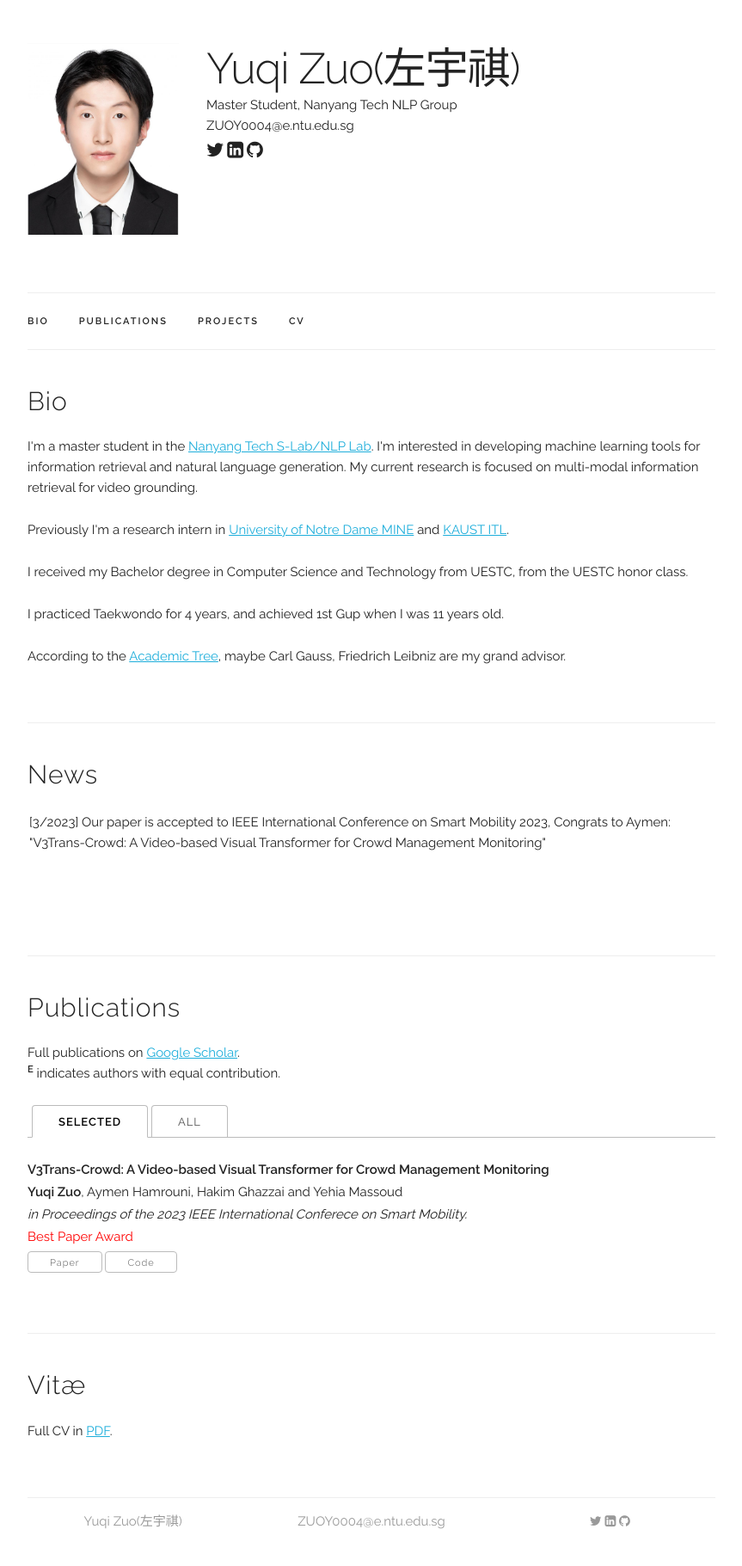
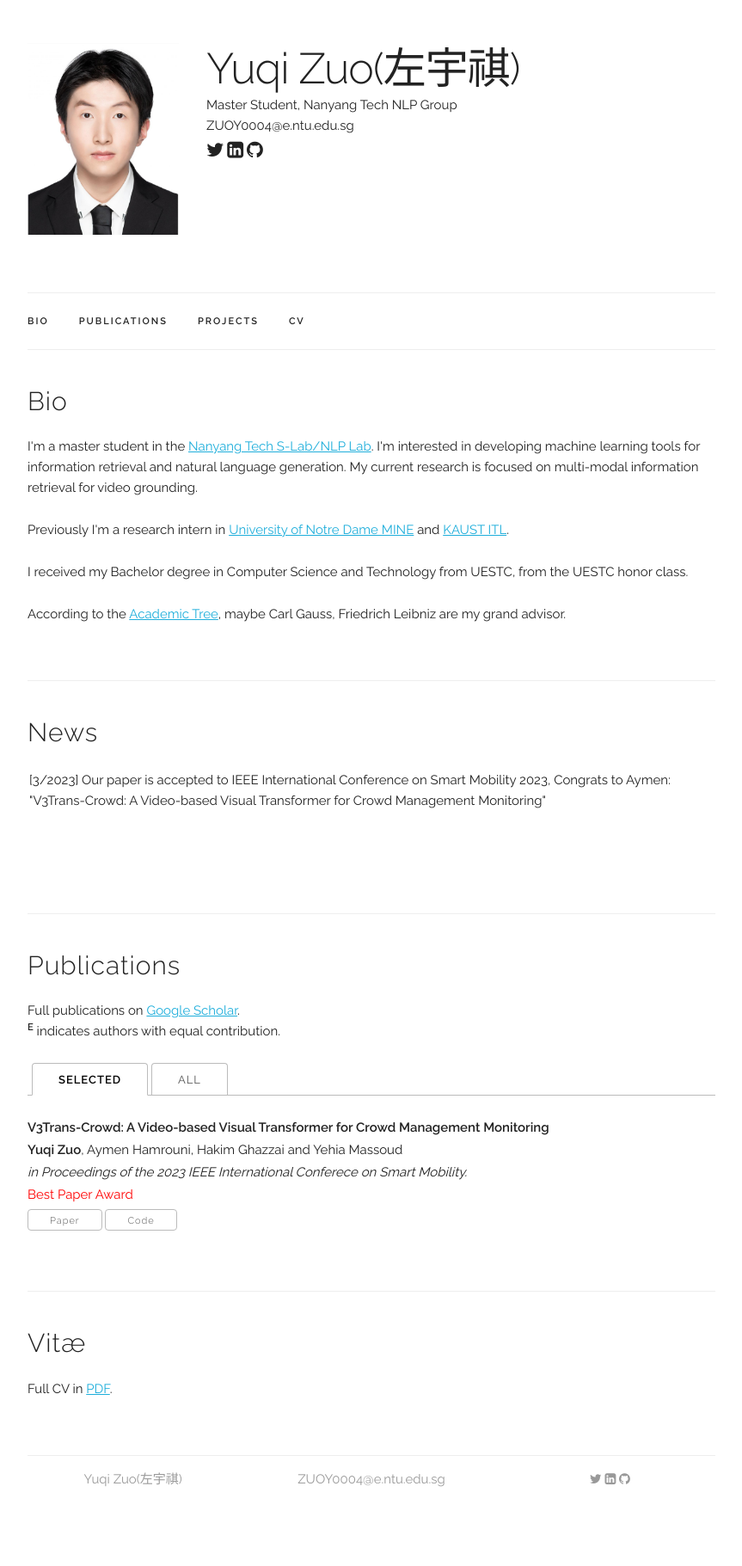
Before and after one commit to zyqdzkd/zyqdzkd.github.io, a Jekyll site: the page built from index.html, in a window 1280 px wide. Shown: the whole page at 86% size, without its empty margins (208-1071 px from the left). Built offline with Jekyll 4.4.1, drawn with Linux system fonts in a browser that asks for light colours; after the commit the page ends 1772 px from its top, so only the background shows below that.

Commit message:
Update index.html

```diff
--- a/index.html
+++ b/index.html
@@ -11,8 +11,6 @@ title: Personal Webpage
   Previously I'm a research intern in <a href="https://sites.nd.edu/xiangliang-zhang/people/">University of Notre Dame MINE</a> and <a href="https://cemse.kaust.edu.sa/itl">KAUST ITL</a>.
   <p>
   I received my Bachelor degree in Computer Science and Technology from UESTC, from the UESTC honor class.
-  <p>
-  I practiced Taekwondo for 4 years, and achieved 1st Gup when I was 11 years old.
   <p>
   According to the <a href="https://academictree.org/">Academic Tree</a>, maybe Carl Gauss, Friedrich Leibniz are my grand advisor.
   </p>
```
